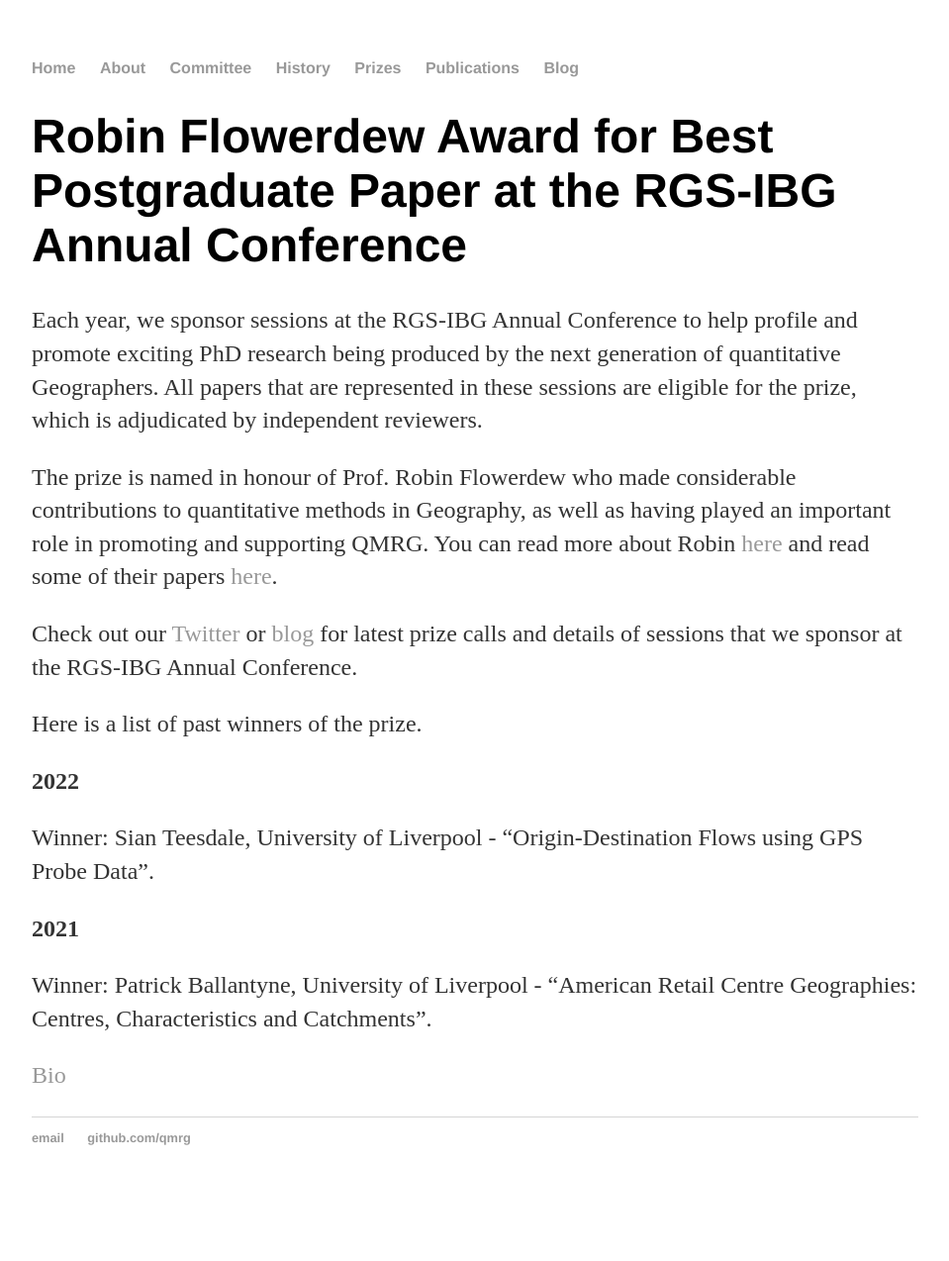
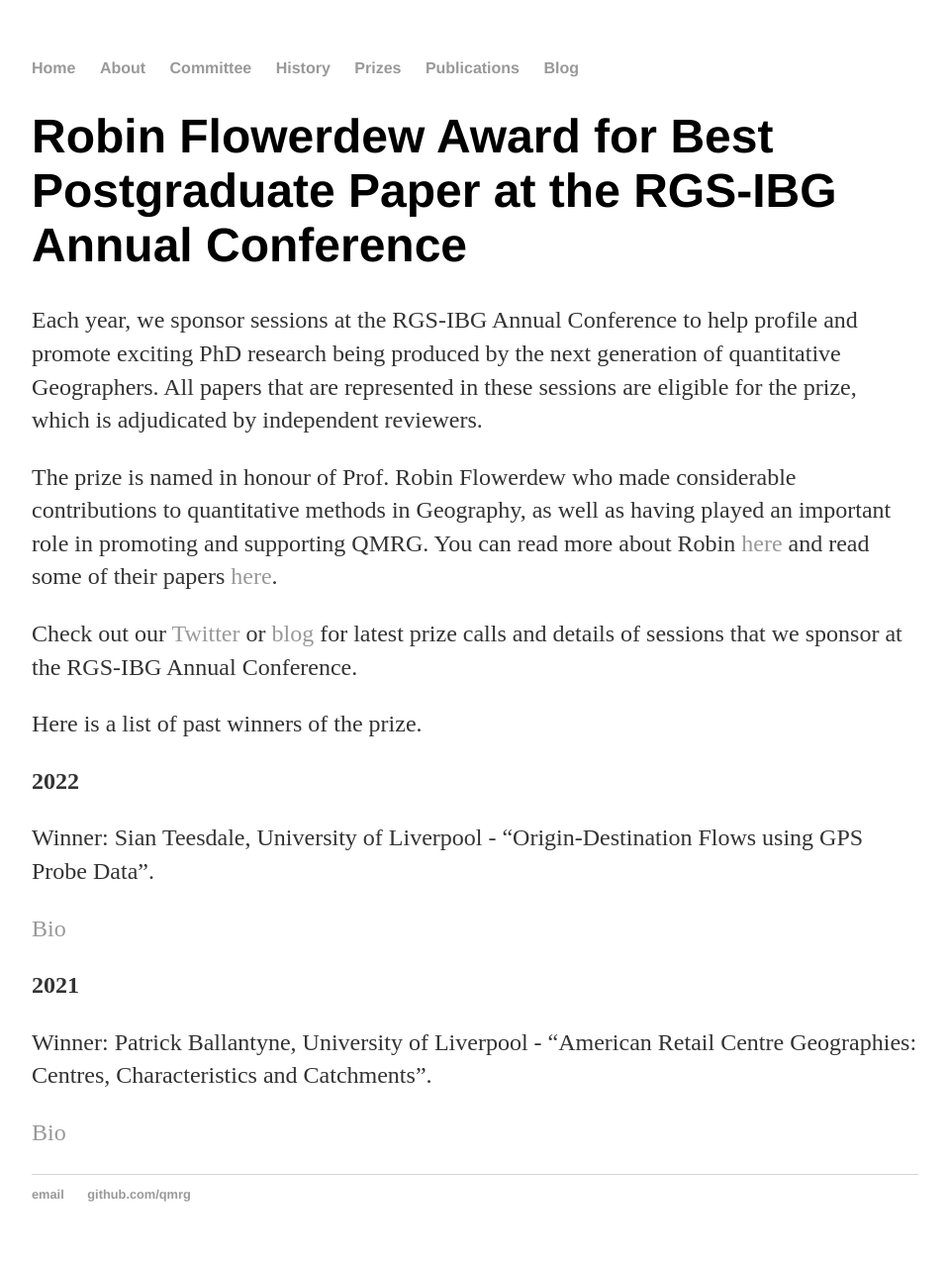
Before and after one commit to qmrg/qmrg.github.io, a Jekyll site: the page built from postgrad_prize.md, in a window 1280 px wide. Shown: the whole page at 99% size, without its empty margins (160-1119 px from the left). Built offline with Jekyll 4.4.1, drawn with Linux system fonts in a browser that asks for light colours; before the commit the page ends 1217 px from its top, so only the background shows below that.

Commit message:
Update postgrad_prize.md

```diff
--- a/postgrad_prize.md
+++ b/postgrad_prize.md
@@ -17,6 +17,8 @@
 
 Winner: Sian Teesdale, University of Liverpool - "Origin-Destination Flows using GPS Probe Data".
 
+[Bio](https://qmrg.github.io/blog/2022/11/04/bio-sian-teesdale)
+
 **2021**
 
 Winner: Patrick Ballantyne, University of Liverpool - “American Retail Centre Geographies: Centres, Characteristics and Catchments”.
```
